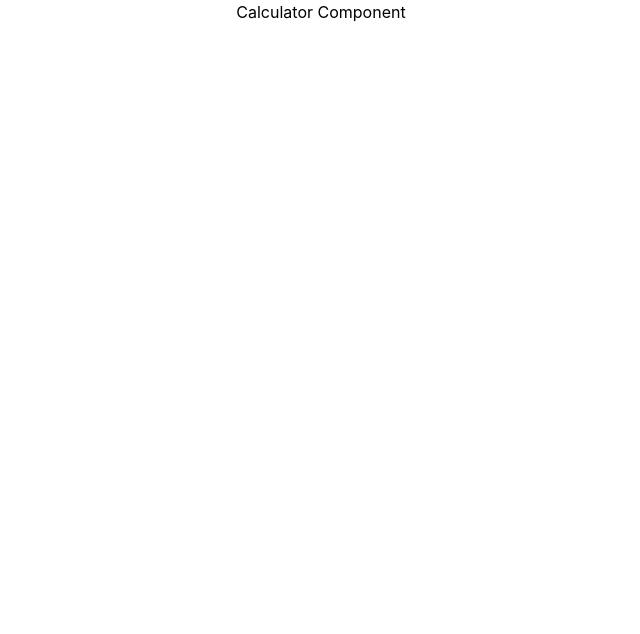
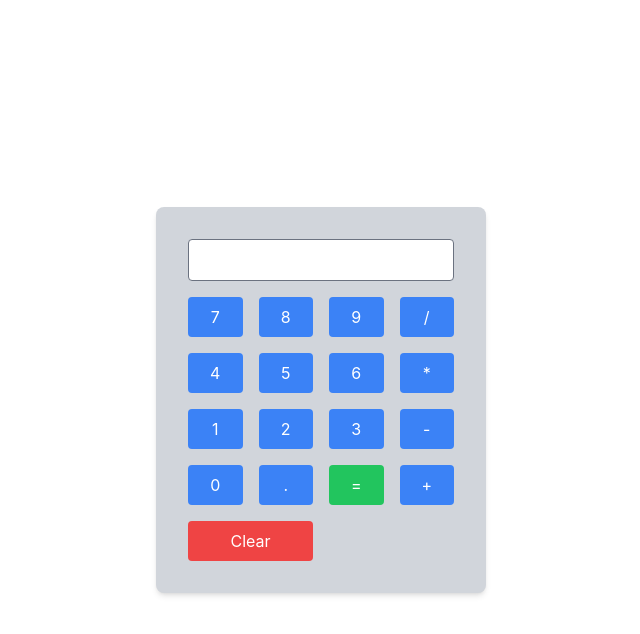
Before and after one commit to mehmetbacik/calculator-app, a React (Create React App) app: page / in a window 1280 px wide. Shown: the top 634 px of the page, without its empty margins (319-959 px from the left). Built offline with nearby package versions, Linux system fonts and the light colour scheme.

Commit message:
Update
Updated for Calculator.

```diff
--- a/src/components/Calculator/Calculator.tsx
+++ b/src/components/Calculator/Calculator.tsx
@@ -1,9 +1,81 @@
-import React from 'react';
+import React, { useState } from 'react';
+import './Calculator.css';
 
 const Calculator: React.FC = () => {
+  const [input, setInput] = useState<string>('');
+
+  const handleButtonClick = (value: string) => {
+    setInput((prevInput) => prevInput + value);
+  };
+
+  const handleCalculate = () => {
+    try {
+      setInput(eval(input).toString());
+    } catch (error) {
+      setInput('Hata');
+    }
+  };
+
+  const handleClear = () => {
+    setInput('');
+  };
+
   return (
-    <div>
-      Calculator Component
+    <div className="flex justify-center items-center h-screen">
+      <div className="bg-gray-300 p-8 rounded-lg shadow-md">
+        <div className="mb-4">
+          <input
+            type="text"
+            value={input}
+            readOnly
+            className="w-full p-2 border border-gray-500 rounded"
+          />
+        </div>
+        <div className="grid grid-cols-4 gap-4">
+          {['7', '8', '9', '/'].map((button) => (
+            <button
+              key={button}
+              onClick={() => handleButtonClick(button)}
+              className="p-2 bg-blue-500 text-white rounded"
+            >
+              {button}
+            </button>
+          ))}
+          {['4', '5', '6', '*'].map((button) => (
+            <button
+              key={button}
+              onClick={() => handleButtonClick(button)}
+              className="p-2 bg-blue-500 text-white rounded"
+            >
+              {button}
+            </button>
+          ))}
+          {['1', '2', '3', '-'].map((button) => (
+            <button
+              key={button}
+              onClick={() => handleButtonClick(button)}
+              className="p-2 bg-blue-500 text-white rounded"
+            >
+              {button}
+            </button>
+          ))}
+          {['0', '.', '=', '+'].map((button) => (
+            <button
+              key={button}
+              onClick={button === '=' ? handleCalculate : () => handleButtonClick(button)}
+              className={`p-2 ${button === '=' ? 'bg-green-500' : 'bg-blue-500'} text-white rounded`}
+            >
+              {button}
+            </button>
+          ))}
+          <button
+            onClick={handleClear}
+            className="p-2 bg-red-500 text-white rounded col-span-2"
+          >
+            Clear
+          </button>
+        </div>
+      </div>
     </div>
   );
 };
--- a/tailwind.config.js
+++ b/tailwind.config.js
@@ -1,6 +1,7 @@
-/** @type {import('tailwindcss').Config} */
 module.exports = {
-  content: [],
+  content: [
+    './src/**/*.{js,ts,jsx,tsx}',
+  ],
   theme: {
     extend: {},
   },
```
Also changed, not shown: src/components/Calculator/Calculator.css (added).
